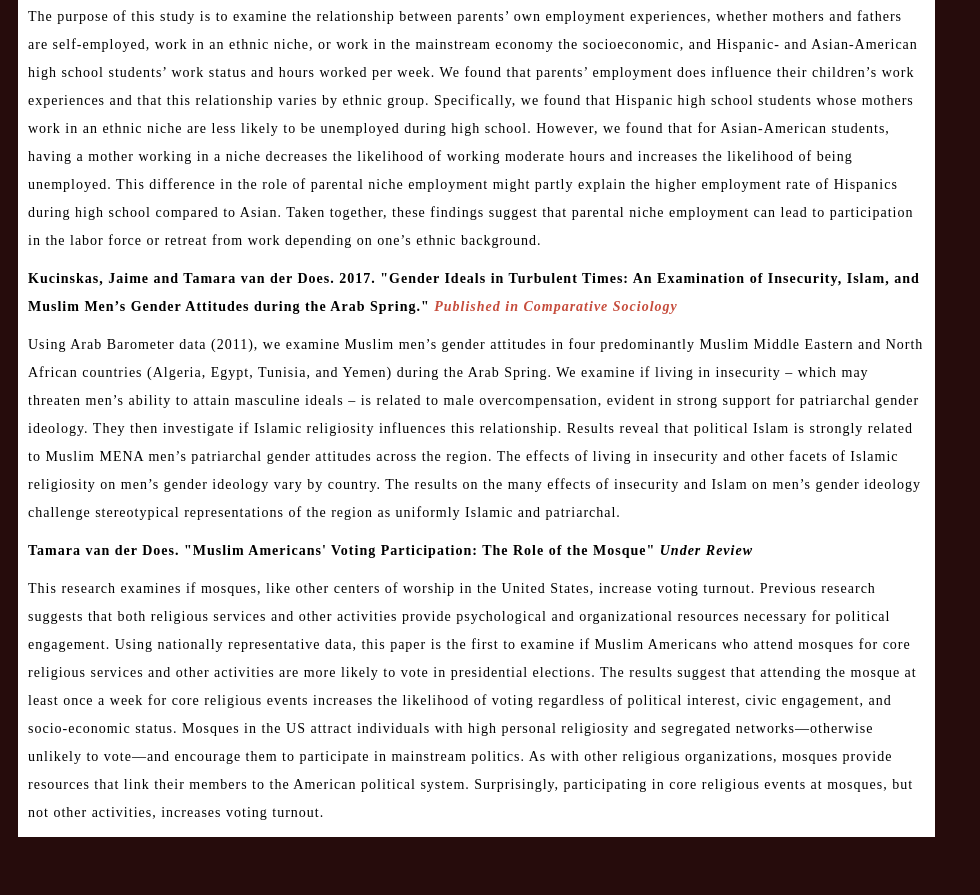
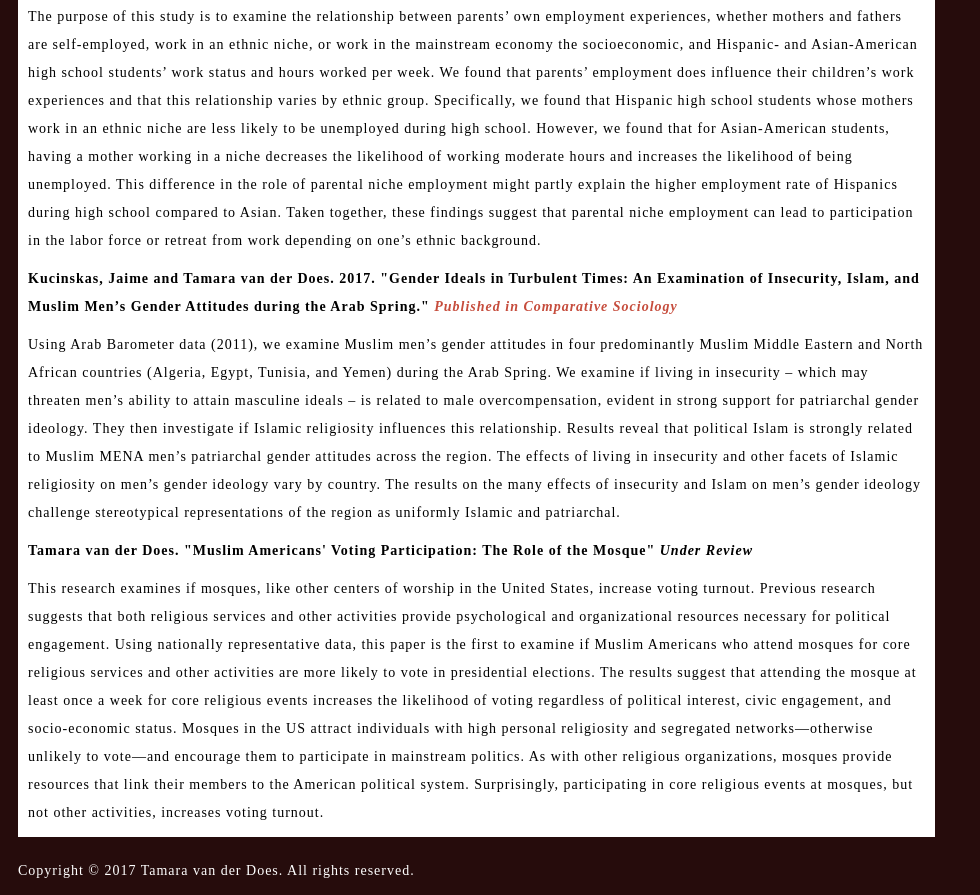
Before and after one commit to tamaravdd/tamaravdd.github.io, a plain HTML site: page research.html in a window 1280 px wide. Shown: the part 918-1813 px from the top of the page, without its empty margins (0-980 px from the left). Before the commit the page ends 1773 px from the top, so only its background shows below. Drawn offline with Linux system fonts and the light colour scheme; a web font is replaced by a local one.

Commit message:
Update research.html

```diff
--- a/research.html
+++ b/research.html
@@ -44,5 +44,6 @@
   </div>
   <div id="clear"></div>
 </div>
+    <p font-size:10px ; style="color:white">  Copyright &copy; 2017 Tamara van der Does. All rights reserved. </p>
 </body>
 </html>
```
